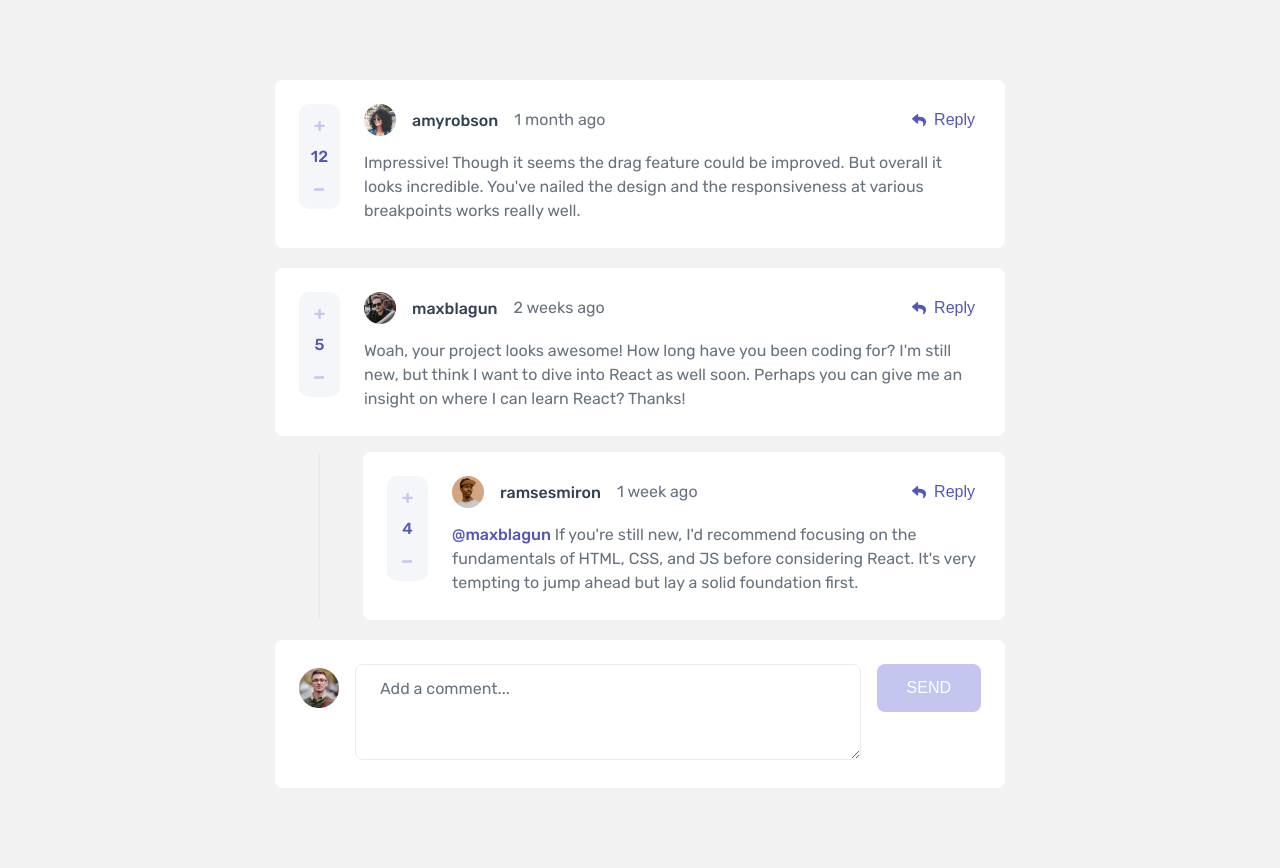
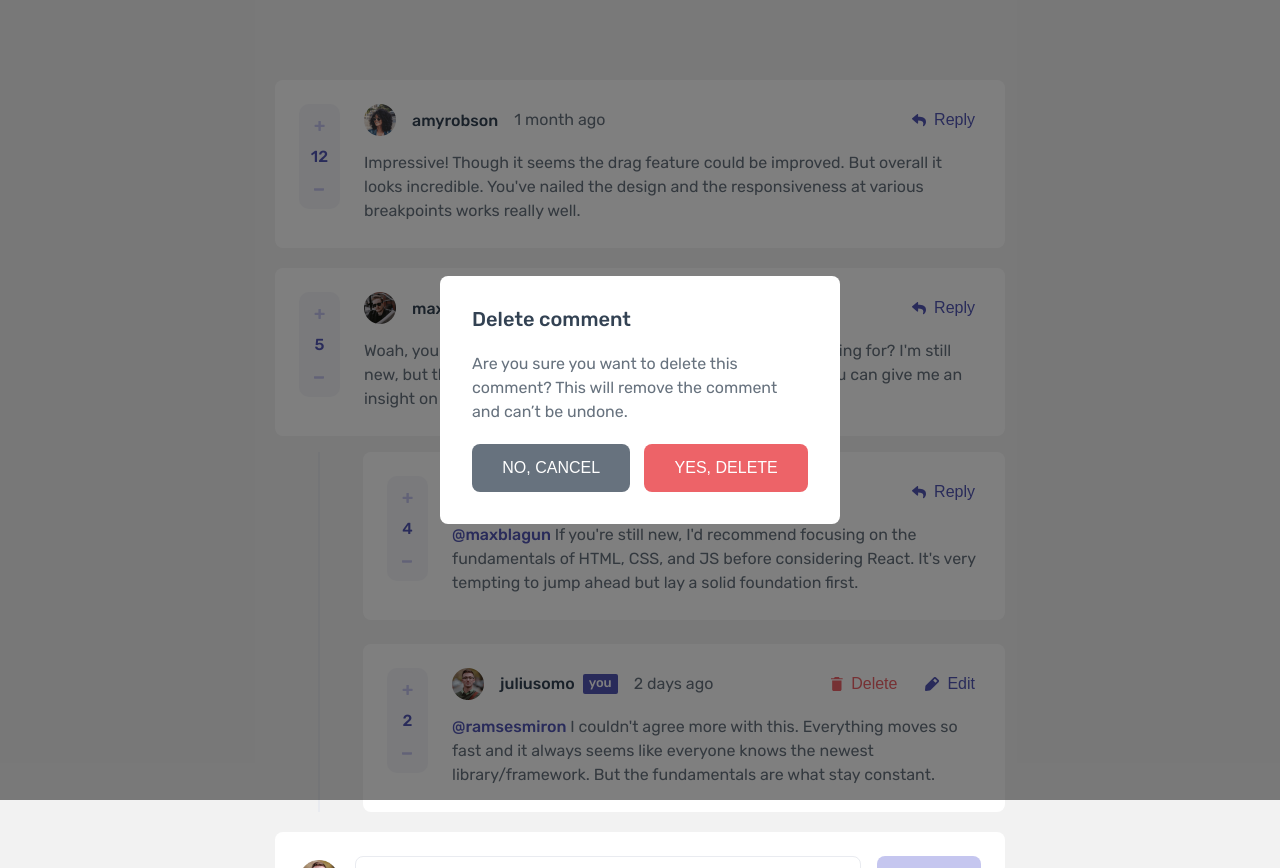
Before and after one commit to theschmocker/frontend-mentor-solutions, a React (Create React App) app: page / in a window 1280 px wide. Both pictures are taken after a click on the button "Delete". After the commit the page ends 800 px from the top, so only its background shows below. Built offline with nearby package versions, Linux system fonts and the light colour scheme.

Commit message:
adds delete modal; styled components

```diff
--- a/package.json
+++ b/package.json
@@ -12,11 +12,14 @@
     "@types/react-dom": "^18.0.5",
     "react": "^18.1.0",
     "react-dom": "^18.1.0",
+    "react-focus-lock": "^2.9.1",
     "react-scripts": "5.0.1",
+    "styled-components": "^5.3.5",
     "typescript": "^4.7.2",
     "web-vitals": "^2.1.4"
   },
   "devDependencies": {
+    "@types/styled-components": "^5.1.25",
     "eslint": "^8.16.0",
     "eslint-plugin-react": "^7.30.0",
     "eslint-plugin-react-hooks": "^4.5.0"
--- a/public/index.html
+++ b/public/index.html
@@ -32,15 +32,6 @@
   <body>
     <noscript>You need to enable JavaScript to run this app.</noscript>
     <div id="root"></div>
-    <!--
-      This HTML file is a template.
-      If you open it directly in the browser, you will see an empty page.
-
-      You can add webfonts, meta tags, or analytics to this file.
-      The build step will place the bundled scripts into the <body> tag.
-
-      To begin the development, run `npm start` or `yarn start`.
-      To create a production bundle, use `npm run build` or `yarn build`.
-    -->
+    <div id="modal-outlet"></div>
   </body>
 </html>
--- a/src/App.tsx
+++ b/src/App.tsx
@@ -1,6 +1,8 @@
 import { useId, useState } from "react";
 import "./App.css";
+import Button from "./components/Button";
 import CommentCard from "./components/CommentCard";
+import Modal from "./components/Modal";
 import { Comment as IComment, useComments, User } from "./hooks/comments";
 
 function App() {
@@ -89,9 +91,9 @@ function AddCommentForm({ user, onSubmit }: { user: User; onSubmit: (content: st
 					onChange={e => setContent(e.target.value)}
 				></textarea>
 			</label>
-			<button className="add-comment__send form-button" disabled={!trimmed}>
+			<Button className="add-comment__send" disabled={!trimmed}>
 				Send
-			</button>
+			</Button>
 		</form>
 	);
 }
--- /dev/null
+++ b/src/components/Button.tsx
@@ -0,0 +1,42 @@
+import styled, { css } from "styled-components";
+
+const variants = {
+	primary: css`
+		--button-variant-color: var(--moderate-blue);
+	`,
+	danger: css`
+		--button-variant-color: var(--soft-red);
+	`,
+	subdued: css`
+		--button-variant-color: var(--dark-gray);
+	`,
+} as const;
+
+const horizontalPadding = {
+	small: css`
+		--button-horizontal-padding: 1.3125rem;
+	`,
+	normal: css`
+		--button-horizontal-padding: 1.875rem;
+	`,
+} as const;
+
+export default styled.button<{
+	variant?: keyof typeof variants;
+	padding?: keyof typeof horizontalPadding;
+}>`
+	${props => variants[props.variant ?? "primary"]}
+	${props => horizontalPadding[props.padding ?? "normal"]}
+
+	border-radius: 0.5rem;
+	text-transform: uppercase;
+	background-color: var(--button-variant-color);
+	color: white;
+	padding: 0.75rem var(--button-horizontal-padding);
+	font-size: 1rem;
+	line-height: 1.5;
+	font-weight: 500;
+	cursor: pointer;
+	border: none;
+	box-shadow: none;
+`;
--- a/src/components/CommentCard.tsx
+++ b/src/components/CommentCard.tsx
@@ -1,5 +1,9 @@
+import { useState } from "react";
+import styled from "styled-components";
 import { Comment, User } from "../hooks/comments";
+import Button from "./Button";
 import "./CommentCard.css";
+import Modal from "./Modal";
 
 interface Props {
 	comment: Comment;
@@ -11,6 +15,9 @@ interface Props {
 
 export default function CommentCard({ comment, currentUser, onReply, onEdit, onDelete }: Props) {
 	const isCurrentUser = currentUser.username === comment.user.username;
+
+	const [showDeleteConfirmModal, setShowDeleteConfirmModal] = useState(false);
+
 	return (
 		<div className="card comment-card">
 			<div className="comment-card__header">
@@ -33,7 +40,10 @@ export default function CommentCard({ comment, currentUser, onReply, onEdit, onD
 			<div className="comment-card__actions">
 				{isCurrentUser ? (
 					<>
-						<button className="comment-card__action comment-card__action--delete" onClick={onDelete}>
+						<button
+							className="comment-card__action comment-card__action--delete"
+							onClick={() => setShowDeleteConfirmModal(true)}
+						>
 							<img src="/images/icon-delete.svg" alt="" />
 							Delete
 						</button>
@@ -49,6 +59,31 @@ export default function CommentCard({ comment, currentUser, onReply, onEdit, onD
 					</button>
 				)}
 			</div>
+			{showDeleteConfirmModal && (
+				<Modal onClose={() => setShowDeleteConfirmModal(false)}>
+					<DeleteModalInner>
+						<DeleteModalTitle>Delete comment</DeleteModalTitle>
+						<DeleteModalContent>
+							Are you sure you want to delete this comment? This will remove the comment and can’t be undone.
+						</DeleteModalContent>
+						<DeleteModalActions>
+							<Button variant="subdued" padding="small" onClick={() => setShowDeleteConfirmModal(false)}>
+								No, cancel
+							</Button>
+							<Button
+								variant="danger"
+								padding="small"
+								onClick={() => {
+									onDelete?.();
+									setShowDeleteConfirmModal(false);
+								}}
+							>
+								Yes, delete
+							</Button>
+						</DeleteModalActions>
+					</DeleteModalInner>
+				</Modal>
+			)}
 		</div>
 	);
 }
@@ -66,3 +101,39 @@ function CommentScore({ score, onChange }: { score: number; onChange?: (dir: "up
 		</div>
 	);
 }
+
+const DeleteModalTitle = styled.h2`
+	font-size: 1.25rem;
+	font-weight: 500;
+	line-height: 1.185;
+	color: var(--dark-blue);
+	margin: 0;
+`;
+
+const DeleteModalContent = styled.p`
+	font-size: 1rem;
+	line-height: 1.5;
+	color: var(--dark-gray);
+	margin: 1rem 0;
+
+	@media screen and (min-width: 1024px) {
+		margin: 1.25rem 0;
+	}
+`;
+
+const DeleteModalActions = styled.div`
+	display: flex;
+	flex-wrap: wrap;
+	gap: 0.75rem;
+	& > * {
+		flex: 1 0 auto;
+	}
+
+	@media screen and (min-width: 1024px) {
+		gap: 0.875rem;
+	}
+`;
+
+const DeleteModalInner = styled.div`
+	max-width: 336px;
+`;
--- /dev/null
+++ b/src/components/Modal.tsx
@@ -0,0 +1,85 @@
+import styled from "styled-components";
+import { createPortal } from "react-dom";
+import { DetailedHTMLProps, HTMLAttributes, KeyboardEventHandler, ReactNode, useEffect, useRef } from "react";
+import FocusLock from "react-focus-lock";
+
+const modalOutlet = document.querySelector<HTMLElement>("#modal-outlet");
+
+const StyledModal = styled.div`
+	display: flex;
+	justify-content: center;
+	align-items: center;
+	position: fixed;
+	inset: 0;
+	padding: 1rem;
+
+	.backdrop {
+		position: absolute;
+		inset: 0;
+		background-color: rgba(0, 0, 0, 0.5);
+	}
+
+	.content {
+		position: relative;
+		background: white;
+		border-radius: 0.5rem;
+		z-index: 1;
+		padding: 1.5rem 1.6875rem;
+
+		@media screen and (min-width: 1024px) {
+			padding: 2rem;
+		}
+	}
+`;
+
+type Props = Omit<
+	DetailedHTMLProps<HTMLAttributes<HTMLDivElement>, HTMLDivElement>,
+	"ref" | "role" | "aria-modal" | "onKeyDown"
+> & {
+	children: ReactNode;
+	onClose?: () => void;
+};
+
+export default function Modal({ children, onClose, ...props }: Props) {
+	useEffect(() => {
+		const previouslyFocused = document.activeElement as HTMLElement;
+		const scrollY = window.scrollY;
+		document.body.style.setProperty("position", "fixed");
+		document.body.style.setProperty("top", `-${scrollY}px`);
+		document.body.style.setProperty("left", "0");
+		document.body.style.setProperty("right", "0");
+		document.body.style.setProperty("overflowY", "hidden");
+
+		return () => {
+			document.body.style.setProperty("position", null);
+			document.body.style.setProperty("top", null);
+			document.body.style.setProperty("left", null);
+			document.body.style.setProperty("right", null);
+			document.body.style.setProperty("overflowY", null);
+			window.scrollTo({ top: scrollY });
+			previouslyFocused.focus?.();
+		};
+	}, []);
+
+	const handleKeyDown: KeyboardEventHandler = e => {
+		if (e.key === "Escape") {
+			onClose?.();
+		}
+	};
+
+	if (!modalOutlet) {
+		throw new Error("modal outlet missing from document");
+	}
+
+	return createPortal(
+		<StyledModal {...props} onKeyDown={handleKeyDown}>
+			<div className="backdrop" onClick={onClose} />
+			<FocusLock>
+				<div className="content" role="dialog" aria-modal="true">
+					{children}
+				</div>
+			</FocusLock>
+		</StyledModal>,
+		modalOutlet
+	);
+}
```
Also changed, not shown: 1 other file (tests, documents, lock files or other folders).
